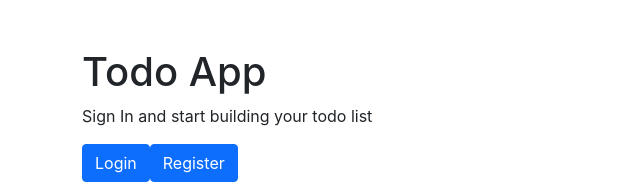
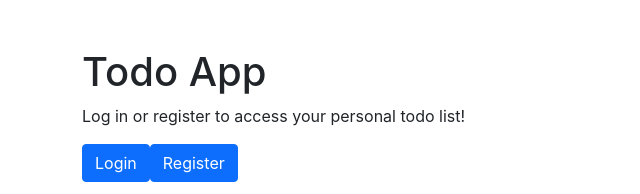
Before and after one commit to janikuhno/todo-app, a React (Create React App) app in the folder client/: page / in a window 1280 px wide. Shown: the top 194 px of the page, without its empty margins (0-640 px from the left). Built offline with nearby package versions, Linux system fonts and the light colour scheme; no server answers; the HTML template or start-up script is replaced by a standard one.

Commit message:
text changes

```diff
--- a/client/src/components/Landing.js
+++ b/client/src/components/Landing.js
@@ -5,7 +5,7 @@ const Landing = () => {
   return (
     <div className="jumbotron mt-5">
       <h1>Todo App</h1>
-      <p>Sign In and start building your todo list</p>
+      <p>Log in or register to access your personal todo list!</p>
       <Link to="/login" className="btn btn-primary">
         Login
       </Link>
```
